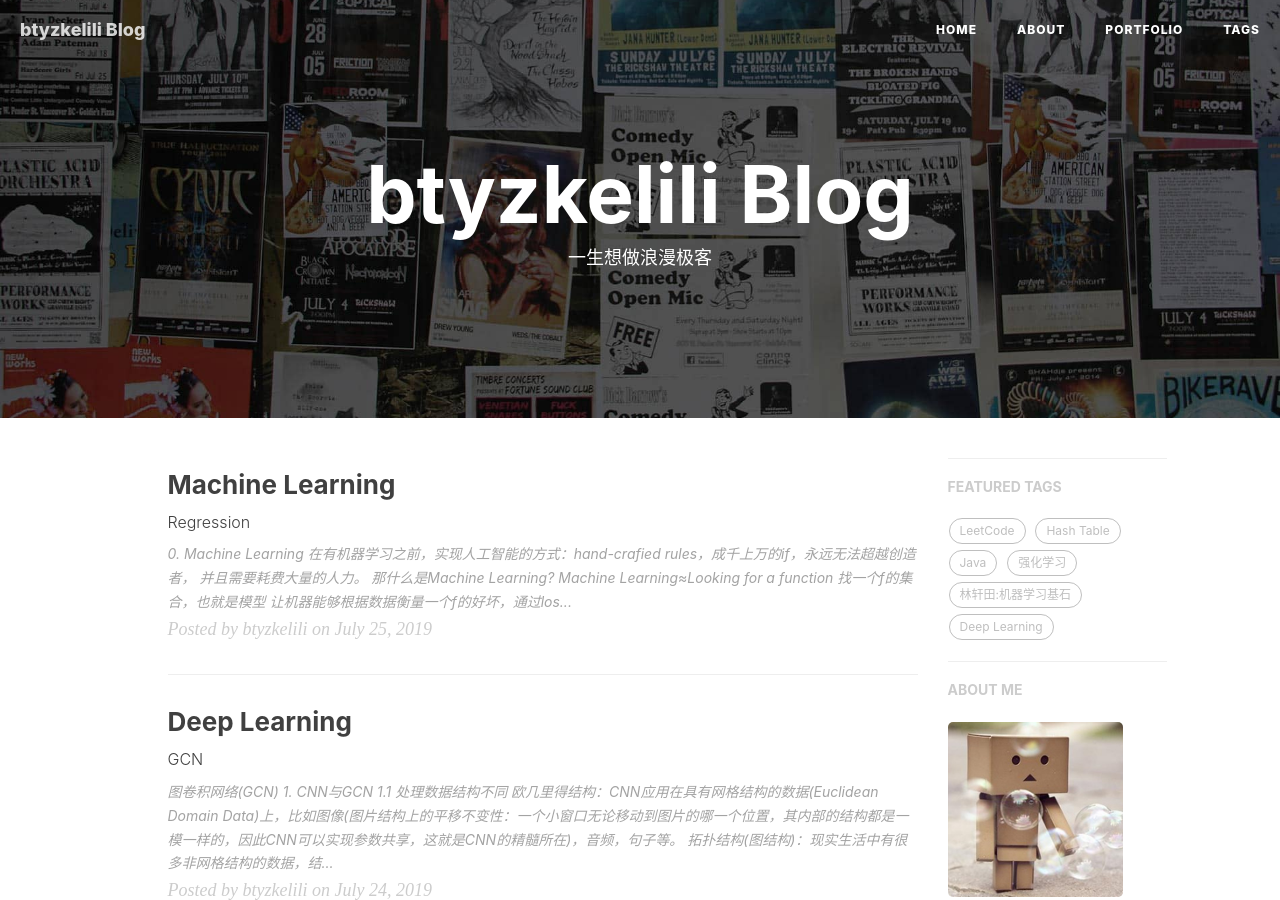
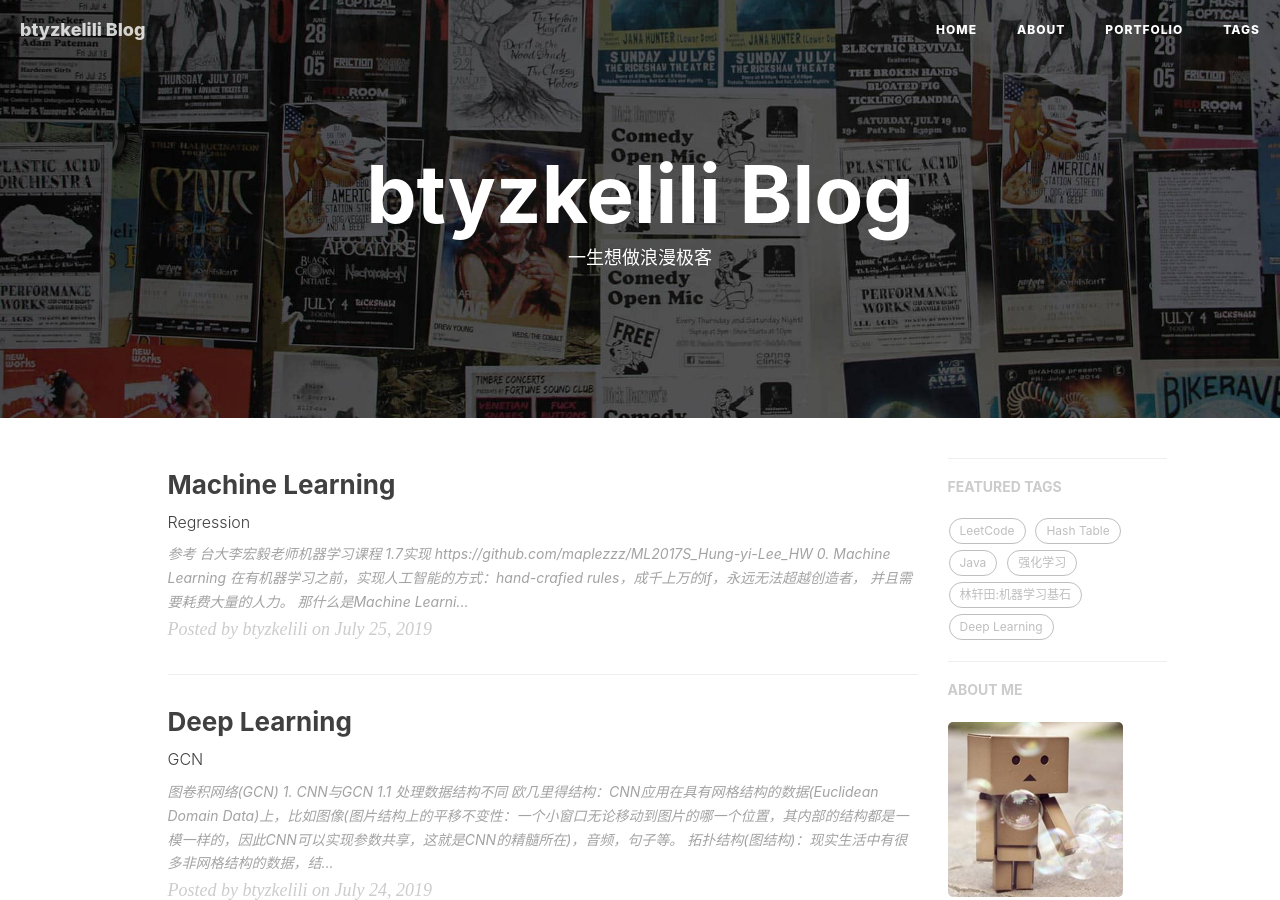
Before and after one commit to btyzkelili/btyzkelili.github.io, a Jekyll site: the page built from index.html, in a window 1280 px wide and 900 px high. Built offline with Jekyll 4.4.1, drawn with Linux system fonts in a browser that asks for light colours; nearby versions of some CDN libraries; the list of posts is cut into pages by our own code; comment, search, counter and statistics services are not loaded.

Commit message:
Update and rename 2019-07-25-lhy-ml-1.md to 2019-07-25-ml-regression.md

```diff
--- a/_posts/2019-07-25-lhy-ml-1.md
+++ b/_posts/2019-07-25-ml-regression.md
@@ -10,6 +10,10 @@ catalog:    true
 tags:
     - Machine Learning
 ---
+>> 参考
+>> 台大李宏毅老师机器学习课程
+>> [1.7实现 https://github.com/maplezzz/ML2017S_Hung-yi-Lee_HW](https://github.com/maplezzz/ML2017S_Hung-yi-Lee_HW)
+
 ## 0. Machine Learning
 ![](/img/lhy_ml/1.png)
 在有机器学习之前，实现人工智能的方式：hand-crafied rules，成千上万的if，永远无法超越创造者，
```
Also changed, not shown: other parts of _posts/2019-07-25-ml-regression.md (+1 -1 lines).
